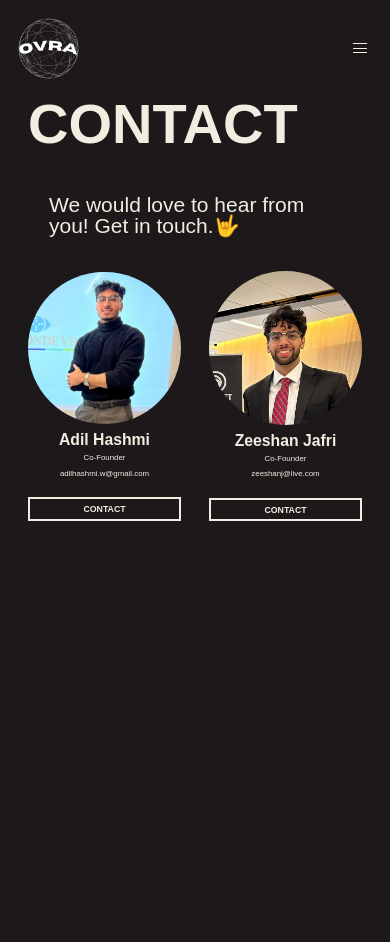
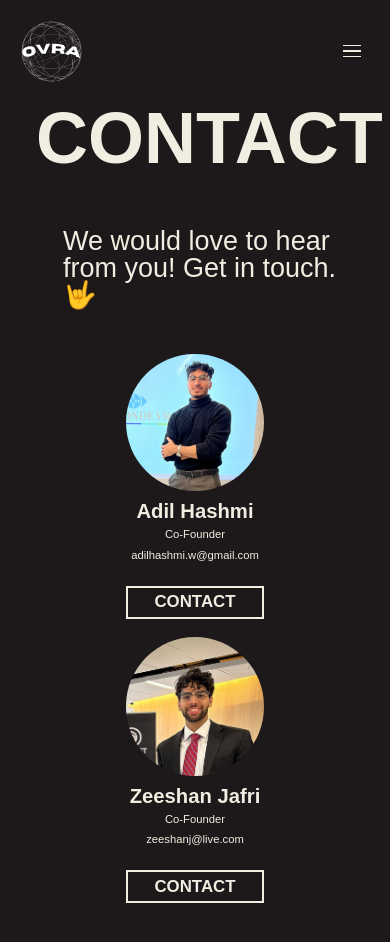
Before and after one commit to OVRAinc/OVRA.io, a Next.js app: page /contact in a window 390 px wide. Shown: the top 942 px of the page. Before the commit the page ends 844 px from the top, so only its background shows below. Built offline with nearby package versions, Linux system fonts and the light colour scheme.

Commit message:
[chore]: add mobile support

```diff
--- a/src/pages/about/index.tsx
+++ b/src/pages/about/index.tsx
@@ -53,8 +53,8 @@
 						description={pageData.description}
 					/>
 					<motion.div variants={fadeInUp} className="my-24">
-            <div className="flex justify-between gap-x-16">
-              <div className="grid grid-cols-1 gap-8 md:grid-cols-2">
+						<div className="grid grid-cols-2 justify-items-center gap-x-16">
+							<div className="sm:grid hidden grid-cols-1 gap-y-2 md:gap-8 md:grid-cols-2 w-min-[34rem]">
 								{photoList.map((photo, i) => (
 									<img
 										className="w-min-[34rem]"
@@ -64,8 +64,8 @@
 									/>
 								))}
 							</div>
-              <div className="max-w-[64rem]">
-                <h2 className="text-left text-6xl font-bold uppercase pb-16">
+							<div className="max-w-[64rem] col-span-2 sm:col-span-1">
+								<h2 className="text-left text-7xl md:text-6xl font-bold uppercase pb-16">
 									What are we doing?
 								</h2>
 								<div className="flex flex-col gap-y-10">
--- a/src/pages/contact/index.tsx
+++ b/src/pages/contact/index.tsx
@@ -47,11 +47,10 @@
 					</motion.div>
 					<motion.div
 						variants={fadeInUp}
-						className="flex justify-center items-center gap-x-16 mt-20"
+						className="grid grid-cols-1 md:grid-cols-2 justify-items-center mx-40 mt-20"
 					>
 						{contactList.map((contact) => (
-							// TODO @sam: change key iterator to email once we have it
-							<a href={`mailto:${contact.email}`} key={contact.name}>
+							<div key={contact.email}>
 								<Image
 									className="rounded-[16rem]"
 									src={contact.imgUrl}
@@ -63,13 +62,16 @@
 									<h2 className="text-4xl font-bold text-white">
 										{contact.name}
 									</h2>
-									<div className="text-lg">{contact.role}</div>
-									<div className="text-lg">{contact.email}</div>
-									<button className="w-full py-2 my-8 font-bold text-xl light-button">
+									<div className="text-xl">{contact.role}</div>
+									<div className="text-xl">{contact.email}</div>
+									<a
+										href={`mailto:${contact.email}`}
+										className="w-full py-2 my-8 font-bold text-3xl md:text-xl light-button"
+									>
 										CONTACT
-									</button>
+									</a>
 								</div>
-							</a>
+							</div>
 						))}
 					</motion.div>
 				</motion.section>
--- a/src/styles/globals.css
+++ b/src/styles/globals.css
@@ -25,7 +25,7 @@
 }
 @media (max-width: 767px) {
 	html {
-    font-size: 7px;
+		font-size: 9px;
 	}
 }
 
```
Lines whose indentation alone changed are shown as unchanged.
